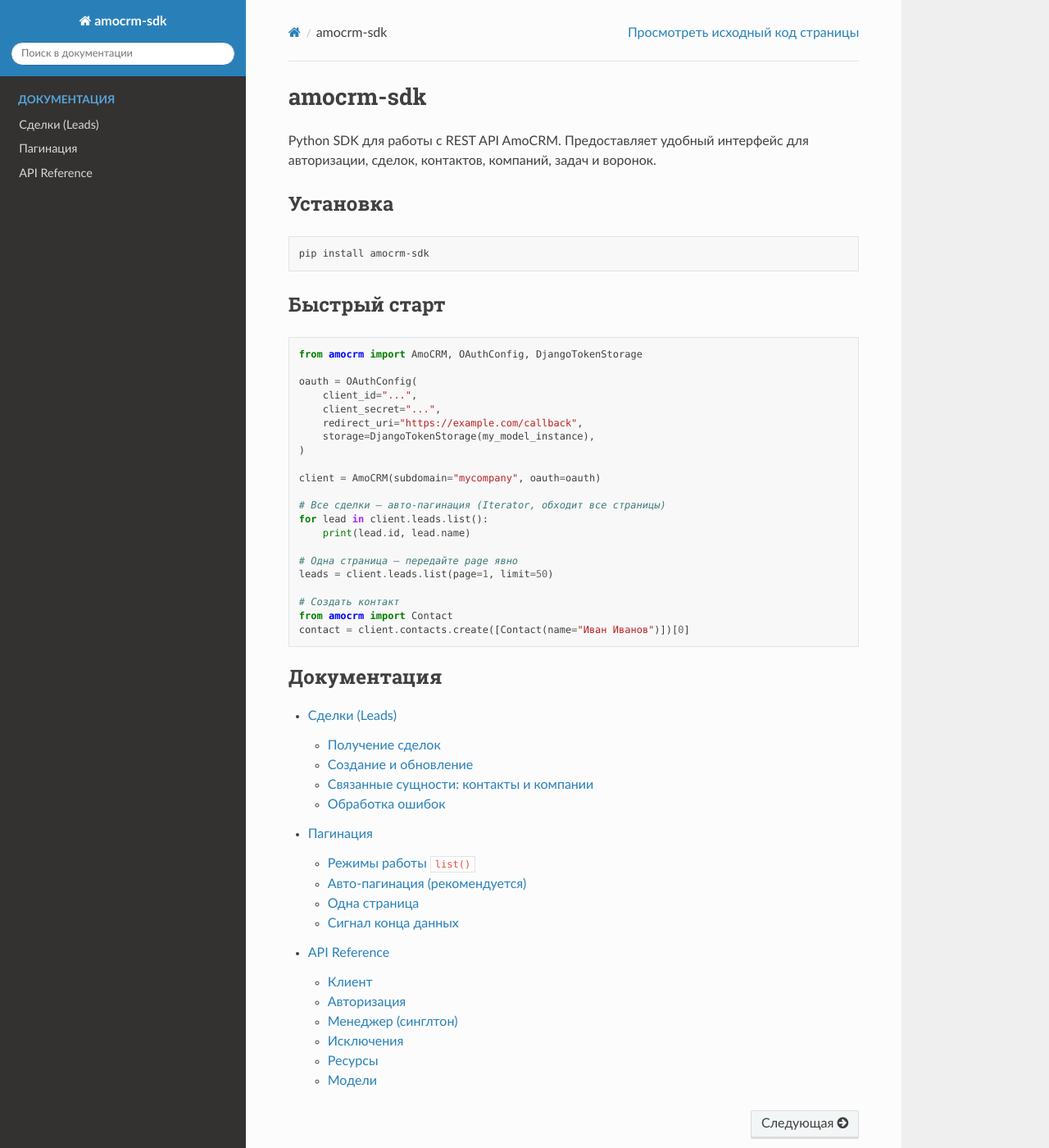
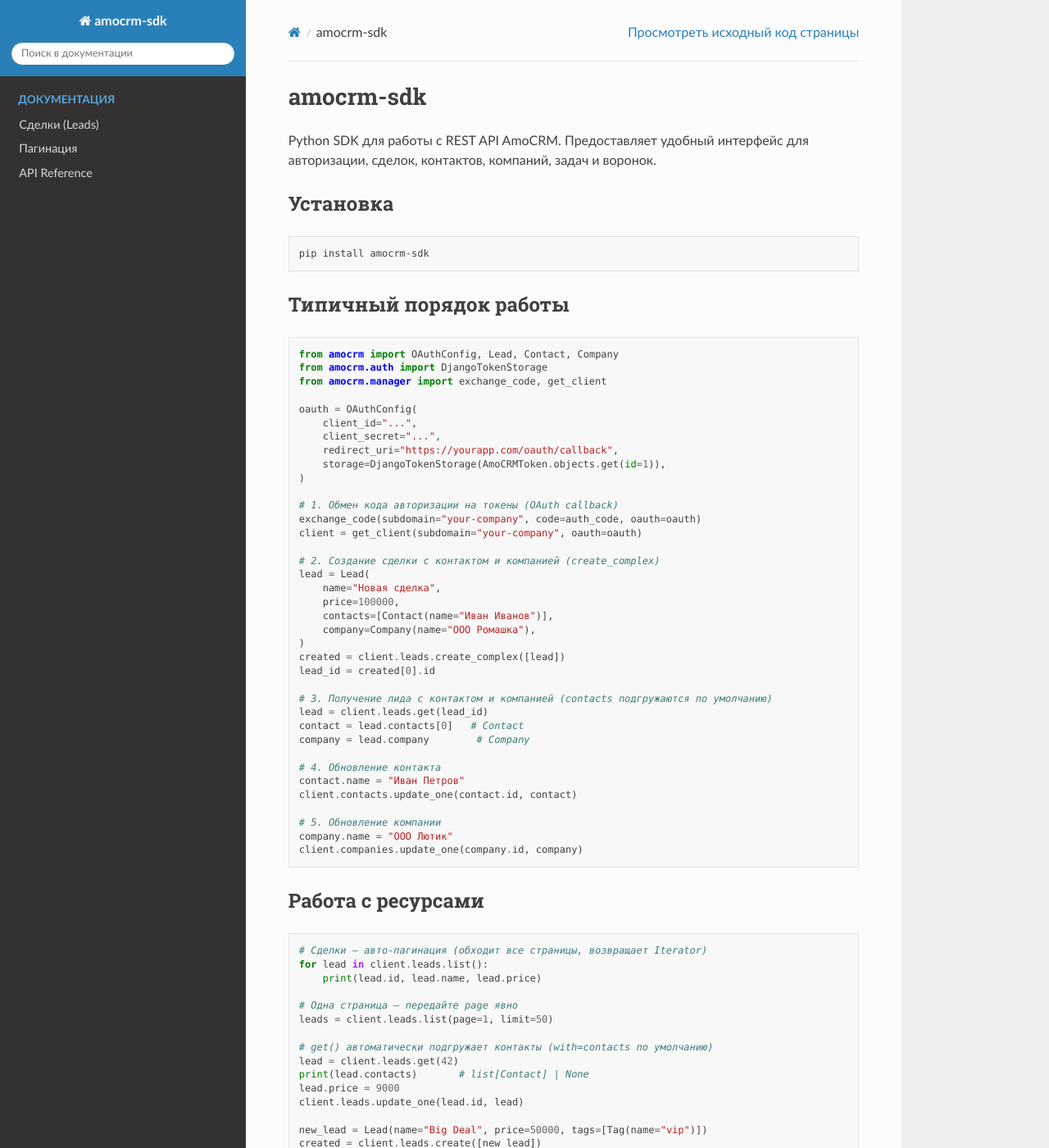
Before and after one commit to MikhailMurashov/amocrm-sdk, a Sphinx documentation site: the page built from docs/index.rst, in a window 1280 px wide and 1400 px high. Shown: the whole window at 82% size. Built offline with Sphinx 7.4.7 and the Read the Docs theme 3.1.0, drawn with Linux system fonts in a browser that asks for light colours; some of the changed text lies outside the part shown.

Commit message:
update docs

```diff
--- a/docs/index.rst
+++ b/docs/index.rst
@@ -12,32 +12,126 @@
 
    pip install amocrm-sdk
 
-Быстрый старт
--------------
+Типичный порядок работы
+-----------------------
 
 .. code-block:: python
 
-   from amocrm import AmoCRM, OAuthConfig, DjangoTokenStorage
+   from amocrm import OAuthConfig, Lead, Contact, Company
+   from amocrm.auth import DjangoTokenStorage
+   from amocrm.manager import exchange_code, get_client
 
    oauth = OAuthConfig(
        client_id="...",
        client_secret="...",
-       redirect_uri="https://example.com/callback",
-       storage=DjangoTokenStorage(my_model_instance),
+       redirect_uri="https://yourapp.com/oauth/callback",
+       storage=DjangoTokenStorage(AmoCRMToken.objects.get(id=1)),
    )
 
-   client = AmoCRM(subdomain="mycompany", oauth=oauth)
+   # 1. Обмен кода авторизации на токены (OAuth callback)
+   exchange_code(subdomain="your-company", code=auth_code, oauth=oauth)
+   client = get_client(subdomain="your-company", oauth=oauth)
 
-   # Все сделки — авто-пагинация (Iterator, обходит все страницы)
+   # 2. Создание сделки с контактом и компанией (create_complex)
+   lead = Lead(
+       name="Новая сделка",
+       price=100000,
+       contacts=[Contact(name="Иван Иванов")],
+       company=Company(name="ООО Ромашка"),
+   )
+   created = client.leads.create_complex([lead])
+   lead_id = created[0].id
+
+   # 3. Получение лида с контактом и компанией (contacts подгружаются по умолчанию)
+   lead = client.leads.get(lead_id)
+   contact = lead.contacts[0]   # Contact
+   company = lead.company        # Company
+
+   # 4. Обновление контакта
+   contact.name = "Иван Петров"
+   client.contacts.update_one(contact.id, contact)
+
+   # 5. Обновление компании
+   company.name = "ООО Лютик"
+   client.companies.update_one(company.id, company)
+
+Работа с ресурсами
+------------------
+
+.. code-block:: python
+
+   # Сделки — авто-пагинация (обходит все страницы, возвращает Iterator)
    for lead in client.leads.list():
-       print(lead.id, lead.name)
+       print(lead.id, lead.name, lead.price)
 
    # Одна страница — передайте page явно
    leads = client.leads.list(page=1, limit=50)
 
-   # Создать контакт
-   from amocrm import Contact
-   contact = client.contacts.create([Contact(name="Иван Иванов")])[0]
+   # get() автоматически подгружает контакты (with=contacts по умолчанию)
+   lead = client.leads.get(42)
+   print(lead.contacts)       # list[Contact] | None
+   lead.price = 9000
+   client.leads.update_one(lead.id, lead)
+
+   new_lead = Lead(name="Big Deal", price=50000, tags=[Tag(name="vip")])
+   created = client.leads.create([new_lead])
+   print(created[0].id)
+
+   # Создать сделку вместе с контактом и компанией (max 1 контакт, max 50 сделок)
+   from amocrm import Contact, Company
+   lead = Lead(
+       name="Complex Deal",
+       contacts=[Contact(name="Иван Иванов")],
+       company=Company(name="ООО Ромашка"),
+   )
+   client.leads.create_complex([lead])
+
+   # Контакты — авто-пагинация
+   for contact in client.contacts.list(query="Иван"):
+       print(contact.name)
+
+   client.contacts.create([Contact(name="Иван Иванов", first_name="Иван")])
+
+   # Компании — авто-пагинация
+   for company in client.companies.list():
+       print(company.name)
+
+   client.companies.create([Company(name="Рога и копыта")])
+
+   # Задачи — авто-пагинация
+   from amocrm import Task
+
+   for task in client.tasks.list():
+       print(task.id, task.text, task.complete_till)
+
+   task = client.tasks.get(10)
+   task.text = "Updated text"
+   client.tasks.update_one(task.id, task)
+
+   new_task = Task(text="Call client", task_type_id=1, complete_till=1700000000, entity_id=lead.id, entity_type="leads")
+   created = client.tasks.create([new_task])
+   print(created[0].id)
+
+Пагинация
+---------
+
+Методы ``list()`` у всех ресурсов поддерживают два режима:
+
+.. list-table::
+   :header-rows: 1
+
+   * - Вызов
+     - Поведение
+     - Возвращает
+   * - ``client.leads.list()``
+     - Авто-пагинация — обходит все страницы
+     - ``Iterator[Lead]``
+   * - ``client.leads.list(page=2)``
+     - Одна конкретная страница
+     - ``list[Lead]``
+
+По умолчанию авто-пагинация запрашивает по **50 элементов** на страницу.
+Для кастомного размера: ``client.leads.list(limit=250)``.
 
 .. toctree::
    :maxdepth: 2
--- a/pyproject.toml
+++ b/pyproject.toml
@@ -5,7 +5,7 @@
 
 [project]
 name = "amocrm-sdk"
-version = "0.3.0"
+version = "0.3.1"
 description = "Simple Python SDK for AmoCRM API"
 readme = "README.md"
 requires-python = ">=3.10"
--- a/src/amocrm/__init__.py
+++ b/src/amocrm/__init__.py
@@ -11,7 +11,7 @@
 from .models.pipelines import Pipeline, PipelineStatus, StatusDescription
 from .models.tasks import Task
 
-__version__ = "0.1.0"
+__version__ = "0.3.1"
 __all__ = [
     "AmoCRM",
     "OAuthConfig",
```
Also changed, not shown: README.md (+97 -137 lines), 14 other files.
